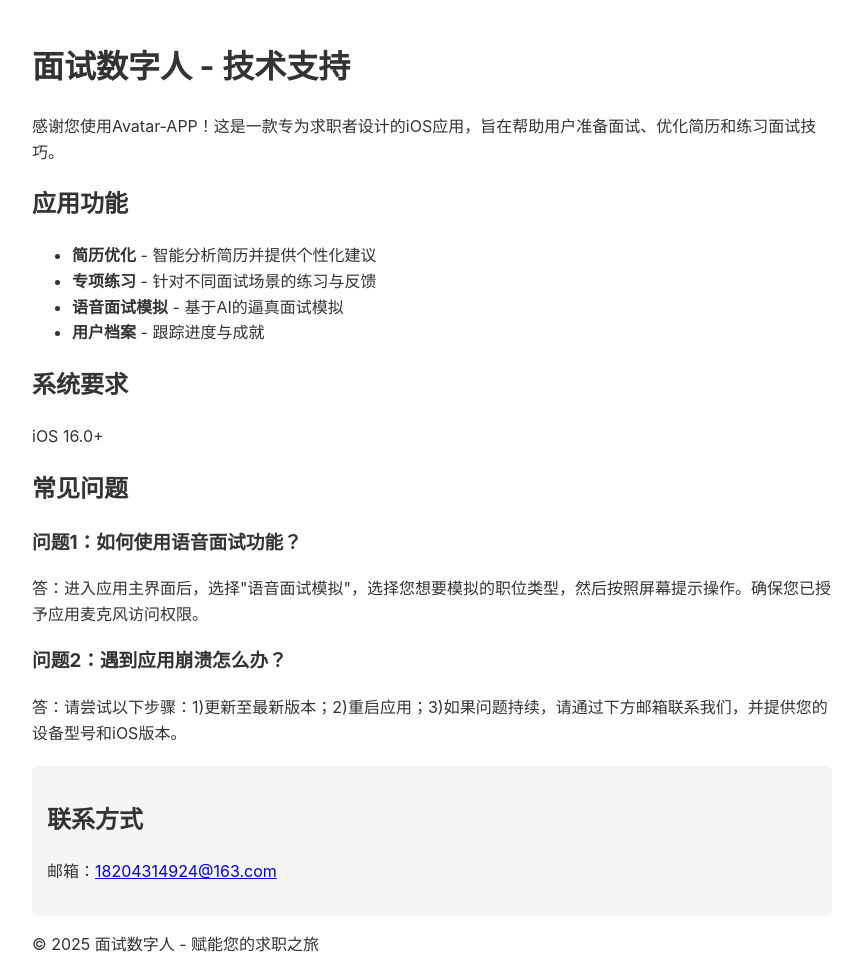
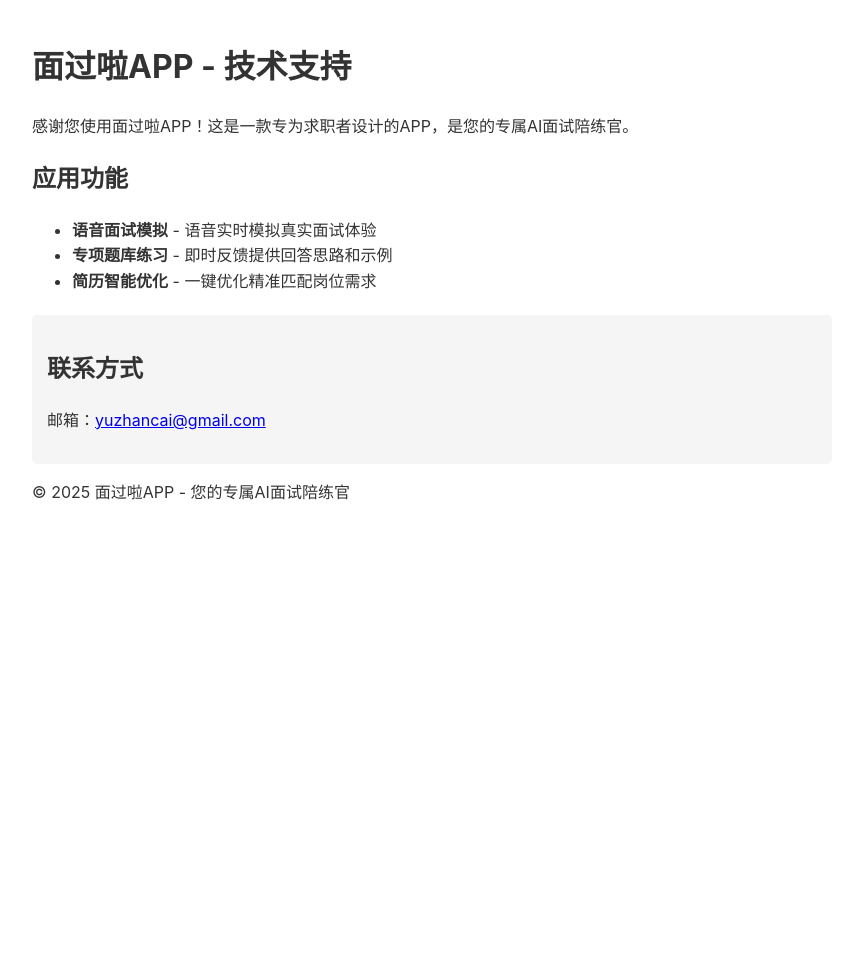
Before and after one commit to reality167/avatar-app-support, a plain HTML site: page index.html in a window 1280 px wide. Shown: the whole page, without its empty margins (208-1070 px from the left). After the commit the page ends 800 px from the top, so only its background shows below. Drawn offline with Linux system fonts and the light colour scheme.

Commit message:
Update index.html

```diff
--- a/index.html
+++ b/index.html
@@ -3,7 +3,7 @@
 <head>
     <meta charset="UTF-8">
     <meta name="viewport" content="width=device-width, initial-scale=1.0">
-    <title>Avatar-APP - 技术支持</title>
+    <title>面过啦APP - 技术支持</title>
     <style>
         body {
             font-family: -apple-system, BlinkMacSystemFont, "Segoe UI", Roboto, Helvetica, Arial, sans-serif;
@@ -25,35 +25,24 @@
     </style>
 </head>
 <body>
-    <h1>面试数字人 - 技术支持</h1>
+    <h1>面过啦APP - 技术支持</h1>
 
-    <p>感谢您使用Avatar-APP！这是一款专为求职者设计的iOS应用，旨在帮助用户准备面试、优化简历和练习面试技巧。</p>
+    <p>感谢您使用面过啦APP！这是一款专为求职者设计的APP，是您的专属AI面试陪练官。</p>
 
     <h2>应用功能</h2>
     <ul>
-        <li><strong>简历优化</strong> - 智能分析简历并提供个性化建议</li>
-        <li><strong>专项练习</strong> - 针对不同面试场景的练习与反馈</li>
-        <li><strong>语音面试模拟</strong> - 基于AI的逼真面试模拟</li>
-        <li><strong>用户档案</strong> - 跟踪进度与成就</li>
+        <li><strong>语音面试模拟</strong> - 语音实时模拟真实面试体验</li>
+        <li><strong>专项题库练习</strong> - 即时反馈提供回答思路和示例</li>
+        <li><strong>简历智能优化</strong> - 一键优化精准匹配岗位需求</li>
     </ul>
-
-    <h2>系统要求</h2>
-    <p>iOS 16.0+</p>
-
-    <h2>常见问题</h2>
-    <h3>问题1：如何使用语音面试功能？</h3>
-    <p>答：进入应用主界面后，选择"语音面试模拟"，选择您想要模拟的职位类型，然后按照屏幕提示操作。确保您已授予应用麦克风访问权限。</p>
-
-    <h3>问题2：遇到应用崩溃怎么办？</h3>
-    <p>答：请尝试以下步骤：1)更新至最新版本；2)重启应用；3)如果问题持续，请通过下方邮箱联系我们，并提供您的设备型号和iOS版本。</p>
 
     <div class="contact">
         <h2>联系方式</h2>
-        <p>邮箱：<a href="mailto:18204314924@163.com">18204314924@163.com</a></p>
+        <p>邮箱：<a href="mailto:yuzhancai@gmail.com">yuzhancai@gmail.com</a></p>
     </div>
 
     <footer>
-        <p>&copy; 2025 面试数字人 - 赋能您的求职之旅</p>
+        <p>&copy; 2025 面过啦APP - 您的专属AI面试陪练官</p>
     </footer>
 </body>
 </html>
```
